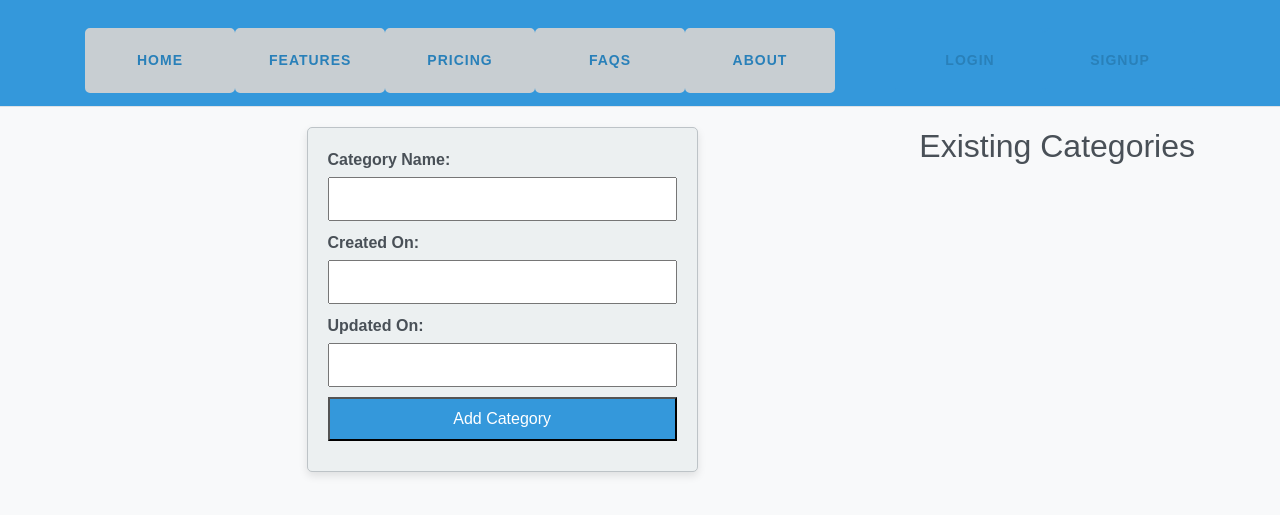
After one commit to MelinaLushaku/Seminar-Lab, a Django app: page /add-Category in a window 1280 px wide. The commit adds this page. Shown: the top 515 px of the page. Run offline with Django 5.2, Linux system fonts and the light colour scheme; data that the repository does not hold is empty; some libraries are stand-ins or nearby versions.

Commit message:
Add new views for Books and Categories

```diff
--- a/BookRecommender/urls.py
+++ b/BookRecommender/urls.py
@@ -28,4 +28,6 @@
     path('logout-user', views.logout_user, name="logout"),
     path('profile/<int:id>', views.user_profile, name="profile"),
     path('wish-list', views.wish_list),
+    path('add-Book' , views.add_book),
+    path('add-Category' , views.manage_categories),
 ]
--- /dev/null
+++ b/Books/categoriesform.py
@@ -0,0 +1,7 @@
+from django import forms
+from .models import Category
+
+class CategoryForm(forms.ModelForm):
+    class Meta:
+        model = Category
+        fields = ['categoryName']
--- a/Books/templates/book.html
+++ b/Books/templates/book.html
@@ -15,7 +15,6 @@
           display: inline-block;
       }
 
-      /* Global Styles */
 body {
     font-family: 'Arial', sans-serif;
     background-color: #f8f9fa;
@@ -30,6 +29,7 @@
     display: inline-block;
     justify-content: space-between;
     width: 100%;
+    height: 500px;
     margin-right: 10px;
     box-shadow: 0 4px 8px rgba(0, 0, 0, 0.1);
     transition: transform 0.3s;
@@ -84,7 +84,6 @@
 .viewButton:hover {
     background-color: #2980b9;
 }
-/* Style for the info container */
 .info {
     background-color: #ecf0f1;
     border: 1px solid #bdc3c7;
--- a/Books/templates/header.html
+++ b/Books/templates/header.html
@@ -129,6 +129,9 @@
     padding: 12px;
 }
 
+#adminHeader li{
+  width: 250px;
+}
 
 
     </style>
@@ -137,6 +140,14 @@
   <body>
   <nav class="py-2 bg-body-tertiary border-bottom">
     <div class="container d-flex flex-wrap" id="header1">
+      <!-- Admins are created by superuser -->
+      {% if user.is_superuser %}
+      <ul class="nav me-auto" id="adminHeader">
+        <li class="nav-item" id="header-btn"><a href="/" class="nav-link link-body-emphasis px-2 active" aria-current="page">Home</a></li>
+        <li class="nav-item" id="header-btn"><a href="/add-Category" class="nav-link link-body-emphasis px-2">Add Category</a></li>
+        <li  class="nav-item"id="header-btn"><a href="/add-Book" class="nav-link link-body-emphasis px-2">Add Book</a></li>
+      </ul>
+      {% else %}
       <ul class="nav me-auto">
         <li class="nav-item" id="header-btn"><a href="/" class="nav-link link-body-emphasis px-2 active" aria-current="page">Home</a></li>
         <li class="nav-item" id="header-btn"><a href="#" class="nav-link link-body-emphasis px-2">Features</a></li>
@@ -144,6 +155,8 @@
         <li class="nav-item"id="header-btn"><a href="#" class="nav-link link-body-emphasis px-2">FAQs</a></li>
         <li class="nav-item"id="header-btn"><a href="#" class="nav-link link-body-emphasis px-2">About</a></li>
       </ul>
+
+      {% endif %}
       <ul class="nav">
           {% if user.is_authenticated %}
               <div class="btn-group">
--- /dev/null
+++ b/Books/templates/manage_categories.html
@@ -0,0 +1,106 @@
+<!DOCTYPE html>
+<html lang="en">
+<head>
+    <meta charset="UTF-8">
+    <meta name="viewport" content="width=device-width, initial-scale=1.0">
+    <title>Admin - Add Book</title>
+    <!-- Bootstrap CSS -->
+    <link href="https://stackpath.bootstrapcdn.com/bootstrap/4.3.1/css/bootstrap.min.css" rel="stylesheet">
+    <!-- Custom CSS -->
+    <style>
+
+body {
+            font-family: 'Arial', sans-serif;
+            background-color: #f8f9fa;
+            color: #495057;
+        }
+
+        .container {
+            margin-top: 20px;
+        }
+        .container {
+            display: flex;
+            justify-content: space-between;
+            align-items: flex-start;
+        }
+
+        .form-container {
+            width: 45%;
+            margin-right: 20px;
+        }
+
+        .categories-container {
+            width: 45%;
+        }
+
+        form {
+            display: inline-block;
+            margin-bottom: 20px;
+        }
+
+        label {
+            display: block;
+            margin-bottom: 5px;
+        }
+
+        input {
+            width: 100%;
+            padding: 8px;
+            margin-bottom: 10px;
+            box-sizing: border-box;
+        }
+
+        input[type="submit"] {
+            background-color: #3498db;
+            color: #fff;
+            cursor: pointer;
+        }
+
+        ul {
+            list-style: none;
+            padding: 0;
+            margin: 0;
+        }
+
+        li {
+            margin-bottom: 5px;
+        }
+    </style>
+</head>
+
+<body>
+    {% block content %}
+    {% include "header.html" %}
+    {% endblock content %}
+    <div class="container">
+
+        <form action="/add-Category"  method="post">
+            {% csrf_token %}
+            <label for="categoryName">Category Name:</label>
+            <input type="text" name="categoryName" id="categoryName" required>
+
+            <label for="created_on">Created On:</label>
+            <input type="text" name="created_on" id="created_on" required>
+
+            <label for="updated_on">Updated On:</label>
+            <input type="text" name="updated_on" id="updated_on" required>
+
+            <input type="submit" value="Add Category">
+        </form>
+
+        <!-- Display existing categories -->
+        <h2>Existing Categories</h2>
+        <ul>
+            {% for category in categories %}
+                <li>{{ category.categoryName }} - Created: {{ category.created_on }}, Updated: {{ category.updated_on }}</li>
+            {% endfor %}
+        </ul>
+    </div>
+
+    <!-- Bootstrap JS dependencies -->
+    <script src="https://code.jquery.com/jquery-3.3.1.slim.min.js" integrity="sha384-q8i/X+965DzO0rT7abK41JStQIAqVgRVzpbzo5smXKp4YfRvH+8abtTE1Pi6jizo" crossorigin="anonymous"></script>
+    <script src="https://cdnjs.cloudflare.com/ajax/libs/popper.js/1.14.7/umd/popper.min.js" integrity="sha384-UO2eT0CpHqdSJQ6hJty5KVphtPhzWj9WO1clHTMGa3JDZwrnQq4sF86dIHNDz0W1" crossorigin="anonymous"></script>
+    <script src="https://stackpath.bootstrapcdn.com/bootstrap/4.3.1/js/bootstrap.min.js" integrity="sha384-JjSmVgyd0p3pXB1rRibZUAYoIIy6OrQ6VrjIEaFf/nJGzIxFDsf4x0xIM+B07jRM" crossorigin="anonymous"></script>
+</body>
+
+</html>
--- a/Books/views.py
+++ b/Books/views.py
@@ -4,6 +4,9 @@
 from django.contrib.auth.models import User
 from django.contrib.auth import authenticate, login, logout
 from django.contrib import messages
+from django.shortcuts import render, redirect
+from .models import Category
+from .categoriesform import CategoryForm
 
 from Books.recommender_engine import Recommender
 
@@ -41,6 +44,9 @@
 
 def wish_list(request):
     return render(request, 'wishList.html', {})
+
+def add_book(request):
+    return render(request, 'addBook.html', {})
 
 def login_user(request):
     if (request.method == 'POST'):
@@ -82,3 +88,18 @@
 def logout_user(request):
     logout(request)
     return redirect('/')
+
+
+
+def manage_categories(request):
+    categories = Category.objects.all()
+
+    if request.method == 'POST':
+        form = CategoryForm(request.POST)
+        if form.is_valid():
+            form.save()
+            return redirect('manage_categories')
+    else:
+        form = CategoryForm()
+
+    return render(request, 'manage_categories.html', {'form': form, 'categories': categories})
```
Also changed, not shown: Books/templates/addBook.html (added, +100 -0 lines).
